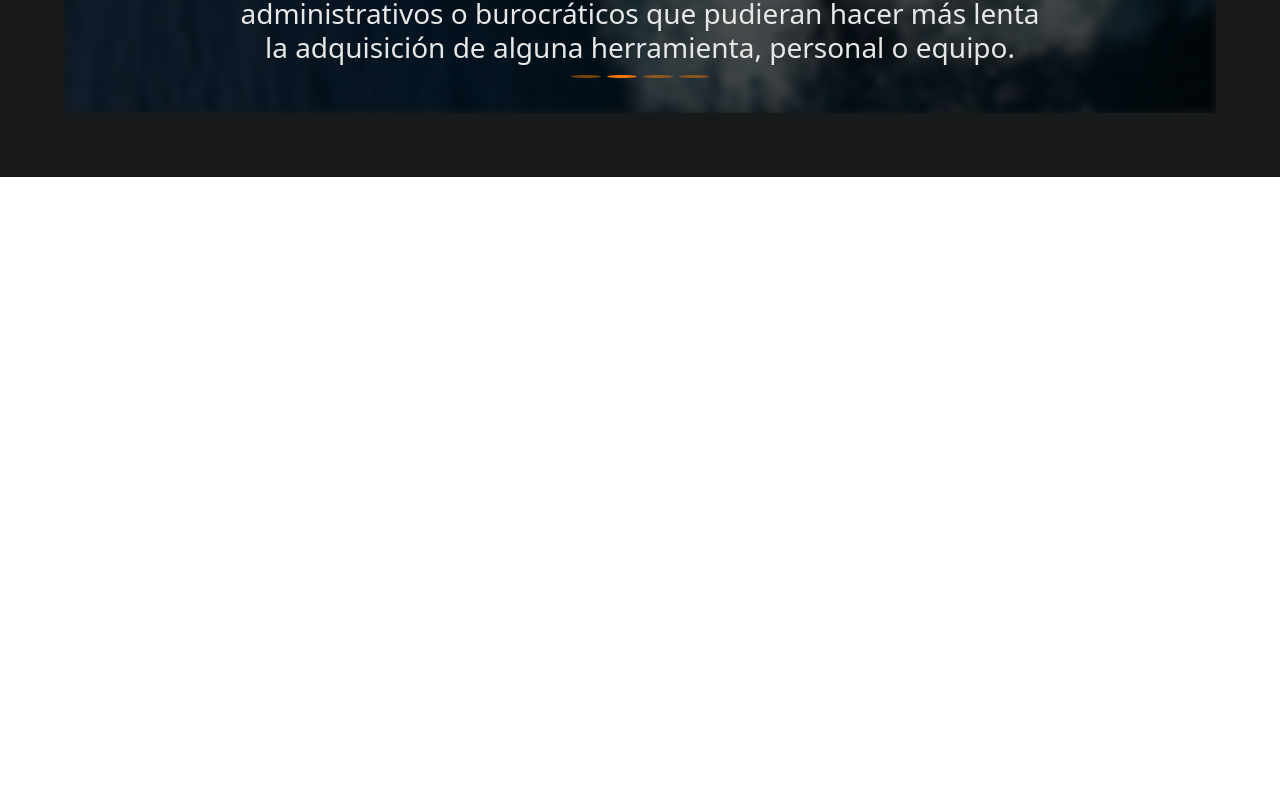
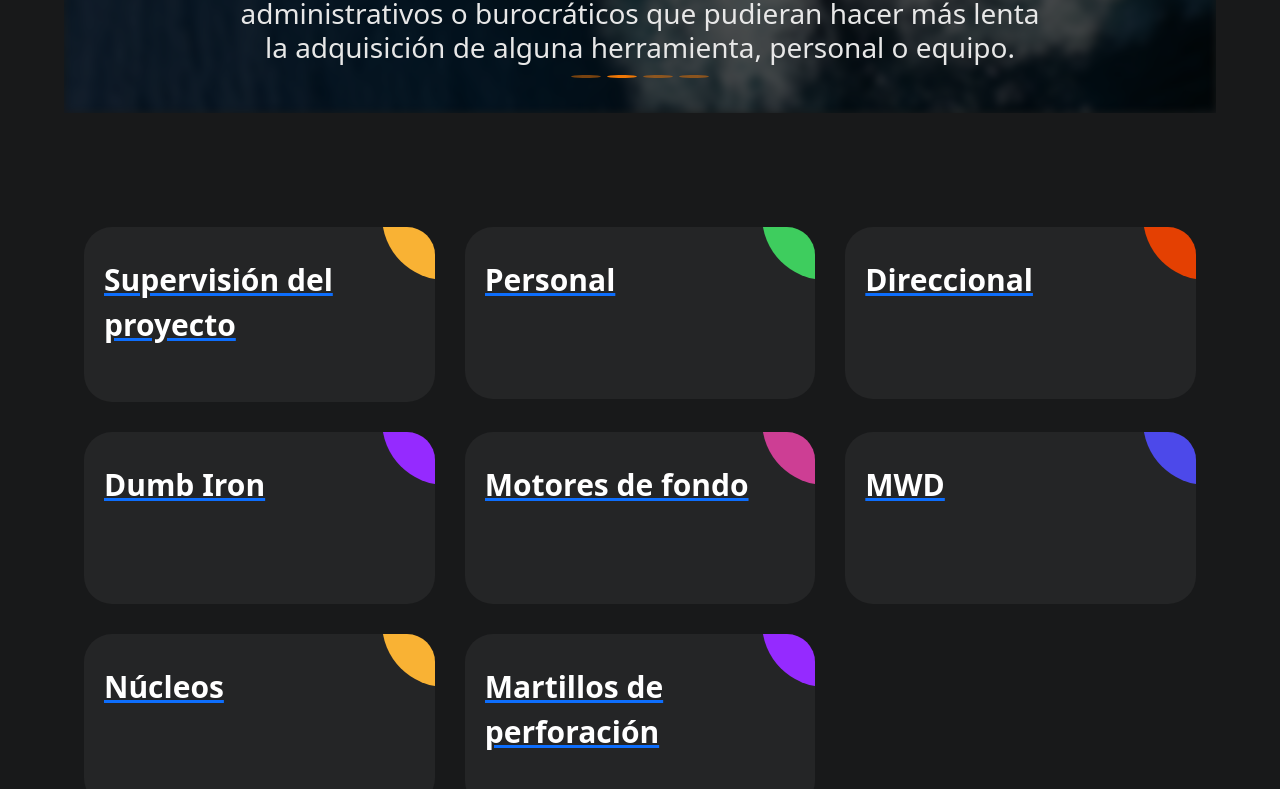
Before and after one commit to jangelolvera/MDS-Landing, a React (Vite) app: page / in a window 1280 px wide. Shown: the part 1352-2141 px from the top of the page. Before the commit the page ends 1529 px from the top, so only its background shows below. Built offline with nearby package versions, Linux system fonts and the light colour scheme.

Commit message:
Servicios section

```diff
--- a/src/Components/AcercaDe.jsx
+++ b/src/Components/AcercaDe.jsx
@@ -1,4 +1,4 @@
-import Carousel from "react-bootstrap/Carousel";
+import Carousel from 'react-bootstrap/Carousel';
 import barrena from '../Images/barrena.jpg';
 import barco from '../Images/barco.jpg';
 import workers from '../Images/workers.png';
--- a/src/Components/Home.jsx
+++ b/src/Components/Home.jsx
@@ -1,4 +1,4 @@
-import "../Styles/Home.css";
+import '../Styles/Home.css';
 
 export const Home = () => {
   return (
--- /dev/null
+++ b/src/Components/Servicios.jsx
@@ -0,0 +1,82 @@
+import '../Styles/Servicios.css';
+
+export const Servicios = () => {
+  return (
+    <>
+      <div class="ag-format-container">
+        <div class="ag-courses_box">
+          <div class="ag-courses_item">
+            <a class="ag-courses-item_link">
+              <div class="ag-courses-item_bg"></div>
+
+              <div class="ag-courses-item_title">
+                Supervisión del proyecto
+              </div>
+            </a>
+          </div>
+
+          <div class="ag-courses_item">
+            <a class="ag-courses-item_link">
+              <div class="ag-courses-item_bg"></div>
+
+              <div class="ag-courses-item_title">
+                Personal
+              </div>
+            </a>
+          </div>
+
+          <div class="ag-courses_item">
+            <a class="ag-courses-item_link">
+              <div class="ag-courses-item_bg"></div>
+
+              <div class="ag-courses-item_title">
+                Direccional
+              </div>
+            </a>
+          </div>
+
+          <div class="ag-courses_item">
+            <a class="ag-courses-item_link">
+              <div class="ag-courses-item_bg"></div>
+
+              <div class="ag-courses-item_title">Dumb Iron</div>
+            </a>
+          </div>
+
+          <div class="ag-courses_item">
+            <a class="ag-courses-item_link">
+              <div class="ag-courses-item_bg"></div>
+
+              <div class="ag-courses-item_title">Motores de fondo</div>
+            </a>
+          </div>
+
+          <div class="ag-courses_item">
+            <a class="ag-courses-item_link">
+              <div class="ag-courses-item_bg"></div>
+
+              <div class="ag-courses-item_title">
+                MWD
+              </div>
+            </a>
+          </div>
+
+          <div class="ag-courses_item">
+            <a class="ag-courses-item_link">
+              <div class="ag-courses-item_bg"></div>
+              <div class="ag-courses-item_title">Núcleos</div>
+            </a>
+          </div>
+
+          <div class="ag-courses_item">
+            <a class="ag-courses-item_link">
+              <div class="ag-courses-item_bg"></div>
+
+              <div class="ag-courses-item_title">Martillos de perforación</div>
+            </a>
+          </div>
+        </div>
+      </div>
+    </>
+  );
+};
--- /dev/null
+++ b/src/Styles/Servicios.css
@@ -0,0 +1,146 @@
+.ag-format-container {
+    width: 1142px;
+    margin: 0 auto;
+  }
+
+
+  body {
+    background-color: #18191A;
+  }
+  .ag-courses_box {
+    display: -webkit-box;
+    display: -ms-flexbox;
+    display: flex;
+    -webkit-box-align: start;
+    -ms-flex-align: start;
+    align-items: flex-start;
+    -ms-flex-wrap: wrap;
+    flex-wrap: wrap;
+
+    padding: 50px 0;
+  }
+  .ag-courses_item {
+    -ms-flex-preferred-size: calc(33.33333% - 30px);
+    flex-basis: calc(33.33333% - 30px);
+
+    margin: 0 15px 30px;
+
+    overflow: hidden;
+
+    border-radius: 28px;
+  }
+  .ag-courses-item_link {
+    display: block;
+    padding: 30px 20px;
+    background-color: #242526;
+
+    overflow: hidden;
+
+    position: relative;
+  }
+  .ag-courses-item_link:hover,
+  .ag-courses-item_link:hover .ag-courses-item_date {
+    text-decoration: none;
+    color: #FFF;
+  }
+  .ag-courses-item_link:hover .ag-courses-item_bg {
+    -webkit-transform: scale(10);
+    -ms-transform: scale(10);
+    transform: scale(10);
+  }
+  .ag-courses-item_title {
+    min-height: 87px;
+    margin: 0 0 25px;
+
+    overflow: hidden;
+
+    font-weight: bold;
+    font-size: 30px;
+    color: #FFF;
+
+    z-index: 2;
+    position: relative;
+  }
+  .ag-courses-item_date-box {
+    font-size: 18px;
+    color: #FFF;
+
+    z-index: 2;
+    position: relative;
+  }
+  .ag-courses-item_date {
+    font-weight: bold;
+    color: #f9b234;
+
+    -webkit-transition: color .5s ease;
+    -o-transition: color .5s ease;
+    transition: color .5s ease
+  }
+  .ag-courses-item_bg {
+    height: 128px;
+    width: 128px;
+    background-color: #f9b234;
+
+    z-index: 1;
+    position: absolute;
+    top: -75px;
+    right: -75px;
+
+    border-radius: 50%;
+
+    -webkit-transition: all .5s ease;
+    -o-transition: all .5s ease;
+    transition: all .5s ease;
+  }
+  .ag-courses_item:nth-child(2n) .ag-courses-item_bg {
+    background-color: #3ecd5e;
+  }
+  .ag-courses_item:nth-child(3n) .ag-courses-item_bg {
+    background-color: #e44002;
+  }
+  .ag-courses_item:nth-child(4n) .ag-courses-item_bg {
+    background-color: #952aff;
+  }
+  .ag-courses_item:nth-child(5n) .ag-courses-item_bg {
+    background-color: #cd3e94;
+  }
+  .ag-courses_item:nth-child(6n) .ag-courses-item_bg {
+    background-color: #4c49ea;
+  }
+
+
+
+  @media only screen and (max-width: 979px) {
+    .ag-courses_item {
+      -ms-flex-preferred-size: calc(50% - 30px);
+      flex-basis: calc(50% - 30px);
+    }
+    .ag-courses-item_title {
+      font-size: 24px;
+    }
+  }
+
+  @media only screen and (max-width: 767px) {
+    .ag-format-container {
+      width: 96%;
+    }
+
+  }
+  @media only screen and (max-width: 639px) {
+    .ag-courses_item {
+      -ms-flex-preferred-size: 100%;
+      flex-basis: 100%;
+    }
+    .ag-courses-item_title {
+      min-height: 72px;
+      line-height: 1;
+
+      font-size: 24px;
+    }
+    .ag-courses-item_link {
+      padding: 22px 40px;
+    }
+    .ag-courses-item_date-box {
+      font-size: 16px;
+    }
+  }
--- a/src/main.jsx
+++ b/src/main.jsx
@@ -1,16 +1,18 @@
-import React from 'react'
-import ReactDOM from 'react-dom/client'
-import { NavBar } from './Components/NavBar'
-import { Home } from './Components/Home'
-import {AcercaDe} from './Components/AcercaDe'
+import React from 'react';
+import ReactDOM from 'react-dom/client';
+import { NavBar } from './Components/NavBar';
+import { Home } from './Components/Home';
+import {AcercaDe} from './Components/AcercaDe';
+import {Servicios} from './Components/Servicios';
 
 
 ReactDOM.createRoot(document.getElementById('root')).render(
   <React.StrictMode>
 
-      <NavBar/>
-      <Home/>
-      <AcercaDe/>
+    <NavBar></NavBar>
+    <Home></Home>
+    <AcercaDe></AcercaDe>
+    <Servicios></Servicios>
 
   </React.StrictMode>,
 )
```
Also changed, not shown: src/Components/NavBar.jsx (+6 -4 lines).
